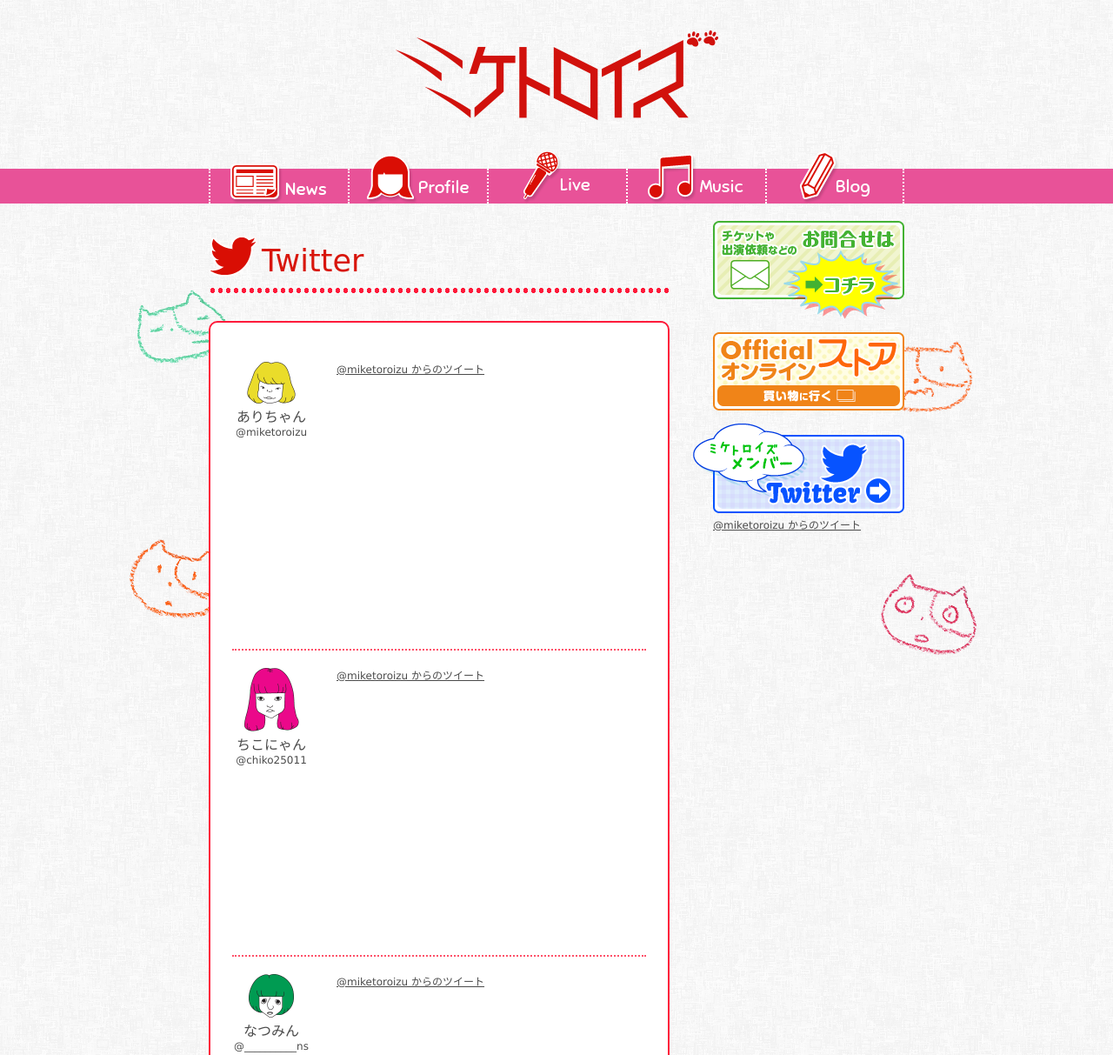
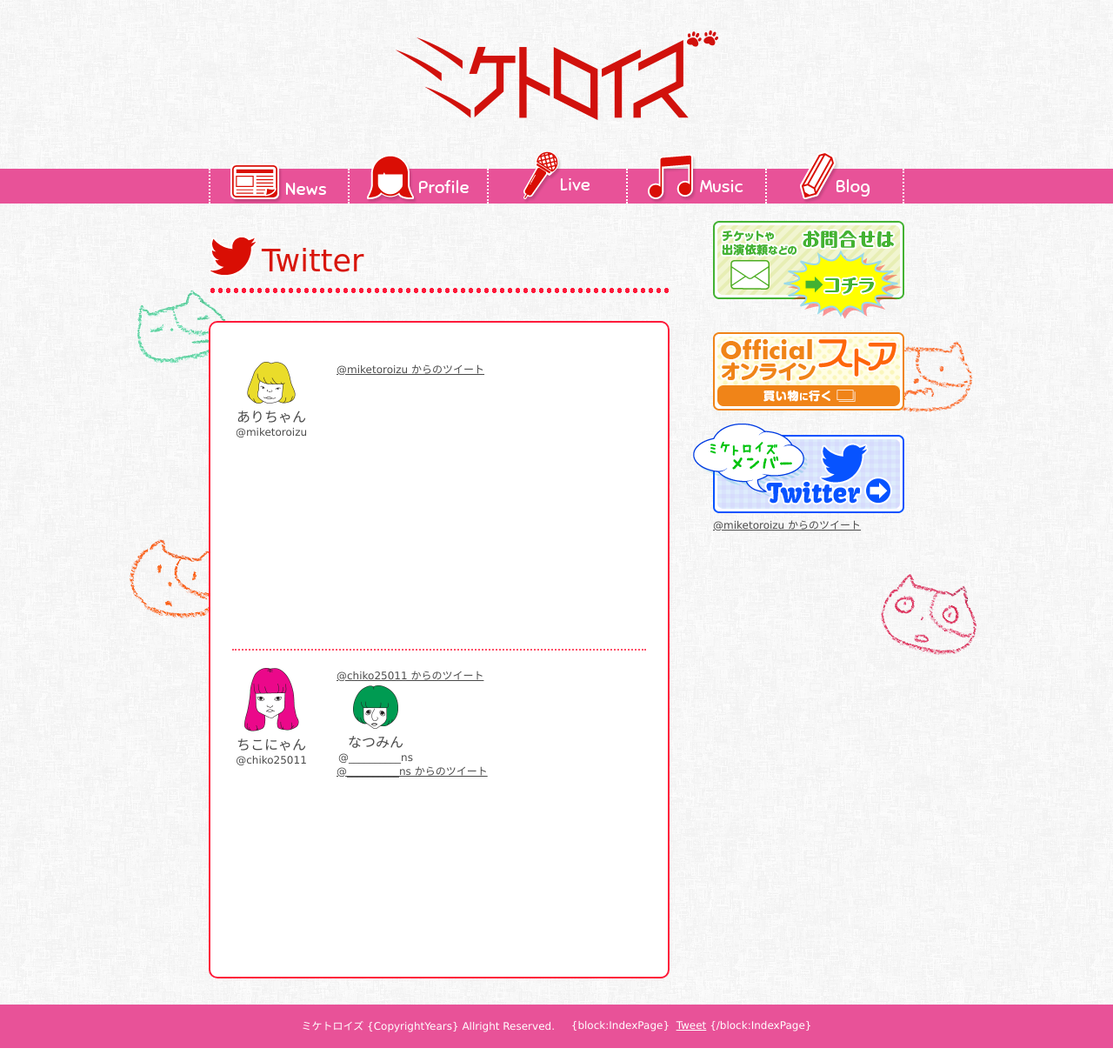
Before and after one commit to takuhito-h/miketroizu-source, a website: page twitter.html in a window 1280 px wide. Shown: the top 1213 px of the page at 87% size. Drawn offline with Linux system fonts and the light colour scheme; a web font is replaced by a local one.

Commit message:
twitterのウィジェットを更新

```diff
--- a/twitter.html
+++ b/twitter.html
@@ -64,7 +64,7 @@
                 <p>ありちゃん<span class="twitterBox_id">@miketoroizu</span></p>
             </div>
             <div class="twitterBox__widget">
-                <a class="twitter-timeline"  href="https://twitter.com/miketoroizu" data-widget-id="511492193022783488">@miketoroizu からのツイート</a>
+                <a class="twitter-timeline" href="https://twitter.com/miketoroizu" data-widget-id="521481293985366016">@miketoroizu からのツイート</a>
             </div>
         </div>
         <div class="twitterBox clearfix">
@@ -73,7 +73,7 @@
                 <p>ちこにゃん<span class="twitterBox_id">@chiko25011</span></p>
             </div>
             <div class="twitterBox__widget">
-                <a class="twitter-timeline"  href="https://twitter.com/miketoroizu" data-widget-id="511492193022783488">@miketoroizu からのツイート</a>
+                <a class="twitter-timeline" href="https://twitter.com/chiko25011" data-widget-id="521482266875142144">@chiko25011 からのツイート</a
             </div>
         </div>
         <div class="twitterBox clearfix">
@@ -82,7 +82,7 @@
                 <p>なつみん<span class="twitterBox_id">@__________ns</span></p>
             </div>
             <div class="twitterBox__widget">
-                <a class="twitter-timeline"  href="https://twitter.com/miketoroizu" data-widget-id="511492193022783488">@miketoroizu からのツイート</a>
+                <a class="twitter-timeline" href="https://twitter.com/__________ns" data-widget-id="521482608958402560">@__________ns からのツイート</a>
             </div>
         </div>
     </section>
@@ -95,7 +95,7 @@
         <li class="sidebar-bannerList__inner sidebar-bannerList__inner--store"><a href="http://miketoroizu.thebase.in/" target="_blank"><span class="banner-store"></span></a></li>
         <li class="sidebar-bannerList__inner sidebar-bannerList__inner--twitter"><a href="/twitter"><span class="banner-twitter"></span></a></li>
     </ul>
-    <a class="twitter-timeline"  href="https://twitter.com/miketoroizu" data-widget-id="511492193022783488">@miketoroizu からのツイート</a>
+    <a class="twitter-timeline" href="https://twitter.com/miketoroizu" data-widget-id="521481293985366016">@miketoroizu からのツイート</a>
 </aside>        </div>
         <footer class="l-mainFooter">
             <small class="copyright">ミケトロイズ {CopyrightYears} Allright Reserved.</small>
```
Also changed, not shown: profile.html (+1 -1 lines), tumblr.html (+2 -2 lines), 2 other files.
